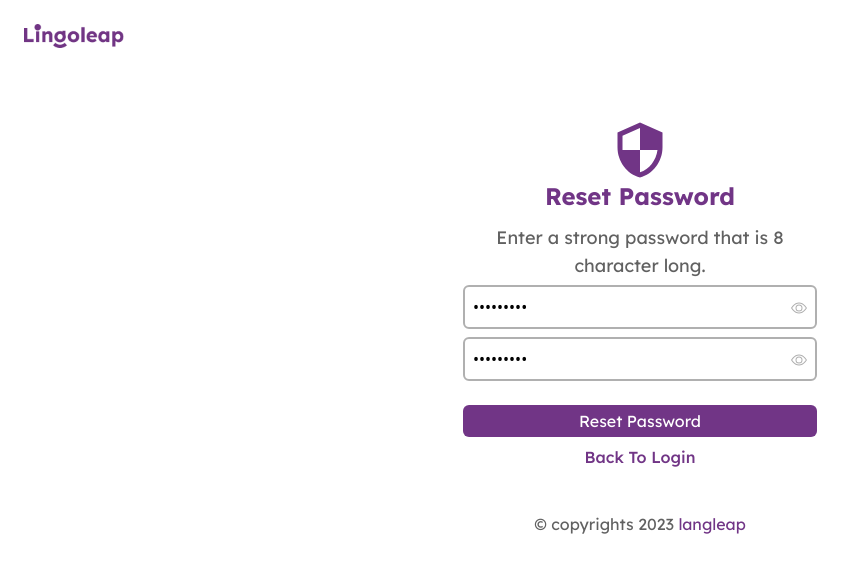
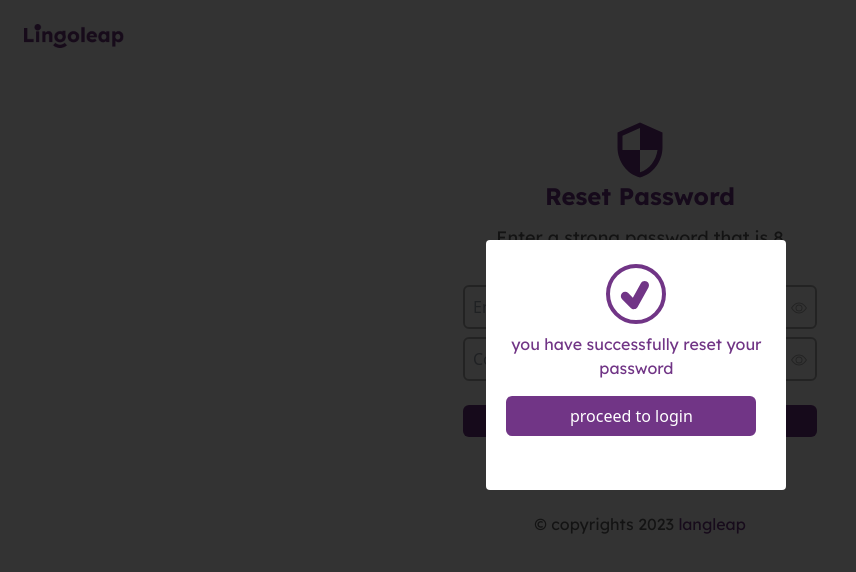
Before and after one commit to ictzoid/Linguoleap-Frontend, a React (Vite) app: page /resetPassword in a window 1280 px wide. Both pictures are taken after typing "Sample123", "Sample123" into the empty fields and a click on the button "Reset Password". Shown: the top 572 px of the page, without its empty margins (0-856 px from the left). Built offline with nearby package versions, Linux system fonts and the light colour scheme.

Commit message:
resetPassword

```diff
--- a/src/components/ResetPassword/ResetPassword.jsx
+++ b/src/components/ResetPassword/ResetPassword.jsx
@@ -2,6 +2,7 @@ import {useState} from "react"
 import{Link} from "react-router-dom"
 import{BsEye,BsEyeSlash} from "react-icons/bs"
 import{MdOutlineSecurity} from "react-icons/md"
+import{TiTick} from "react-icons/ti"
 import LinguoLogo from "../../assets/images/logo1a.png"
 const ResetPassword = () => {
     const [password,setPassword] =useState("")
@@ -9,6 +10,7 @@ const ResetPassword = () => {
     const [passwordError , setPasswordError]=useState("")
     const [confirmPasswordError , setConfirmPasswordError]=useState("")
     const[type,setType] = useState("password")
+    const [isFormSubmitted, setIsFormSubmitted] = useState(false)
 
     const changeHandler=(e)=>{
         const{name,value}=e.target
@@ -30,6 +32,7 @@ const ResetPassword = () => {
             setPasswordError("password should be more than 7 character")
         }else{
             setPasswordError("")
+
         }
          if(confirmPassword===""){
             setConfirmPasswordError("confirm password is required")
@@ -38,6 +41,7 @@ const ResetPassword = () => {
         }else{
             setConfirmPasswordError("")
         }
+
 
         const data={
             password,
@@ -52,8 +56,23 @@ const ResetPassword = () => {
            setConfirmPasswordError("")
         },3000)
 
+        if(password==""  || confirmPassword=="" || password.length < 7 || confirmPassword.length < 7 ){
+            setIsFormSubmitted(false)
 
+
+        }else{
+           setIsFormSubmitted(true)
+
+        }
+
+        setPassword("")
+        setConfirmPassword("")
     }
+    const handleClosePopup=()=>{
+        setIsFormSubmitted(false)
+    }
+
+
     console.log(password,confirmPassword)
 
     const date = new Date()
@@ -110,6 +129,19 @@ const ResetPassword = () => {
        <div className="text-center mt-2 lg:mt-10">
         <p className="font-lexend text-inputGrey">&copy; copyrights {date.getFullYear()} <span className="text-primaryColor">langleap</span></p>
        </div>
+       {isFormSubmitted && (
+        <div className="fixed top-0 left-0 w-screen bg-opacity-80 h-screen bg-black">
+            <div className="absolute rounded w-threeHundred h-twoFiftyPx top-[30%] left-[20%] bg-white lg:left-[38%]">
+                <div className="mx-auto mt-6 flex justify-center items-center border-4 border-primaryColor rounded-full mb-0  w-sixtyPx h-sixtyPx">
+                    <TiTick className="text-6xl text-primaryColor"/>
+                     </div>
+            <p className="font-lexend text-center pt-2 pb-4 text-primaryColor">you have successfully reset your password</p>
+            <Link to="/login">
+            <button className="bg-primaryColor text-center w-twoFiftyPx mx-5 p-2 my-0 rounded-md text-white border-grayColor" onClick={handleClosePopup}>proceed to login</button>
+            </Link>
+            </div>
+        </div>
+       )}
     </div>
   )
 }
--- a/tailwind.config.js
+++ b/tailwind.config.js
@@ -24,8 +24,10 @@ export default {
       },
       height: {
         fourHundredPixels: "200px",
+        twoFiftyPx:"250px",
+        fourZeroZeroPx:"400px",
+        sixtyPx:"60px"
 
-        fourZeroZeroPx:"400px"
       },
       width: {
         threeSixSixPx: "366px",
@@ -41,9 +43,19 @@ export default {
         oneFiftyPixels: "150px",
         threeNintyFivepx: "395px",
         threeHundred: "300px",
+        twoFiftyPx:"250px",
+        sixtyPx:"60px"
+
+      },
 
 
+      top:{
+        thirtyPercent:"30%"
+      },
 
+      left:{
+        twentyPercent:"20%",
+        thirtyEightPercent:"38%"
       },
 
       boxShadow: {
```
